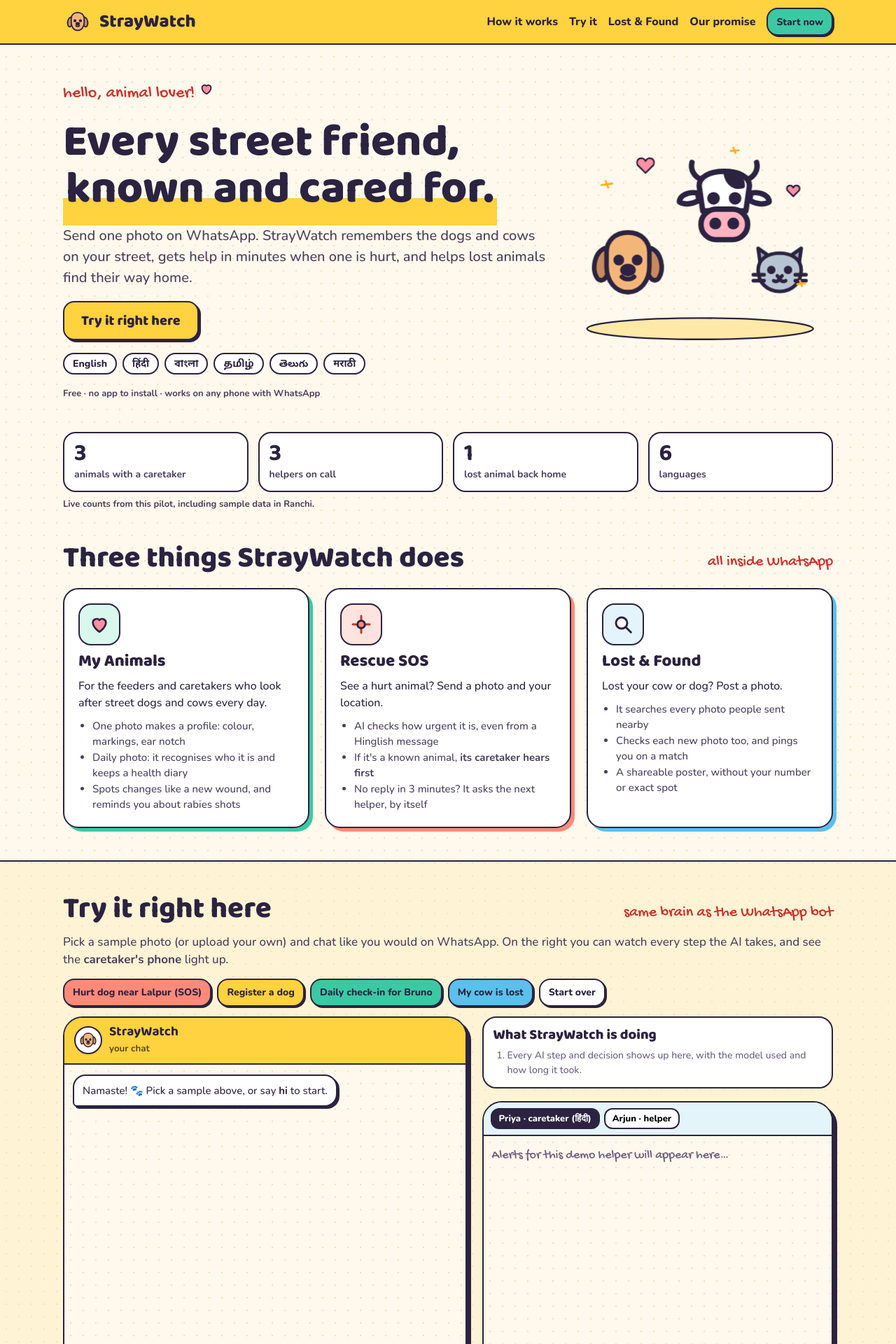
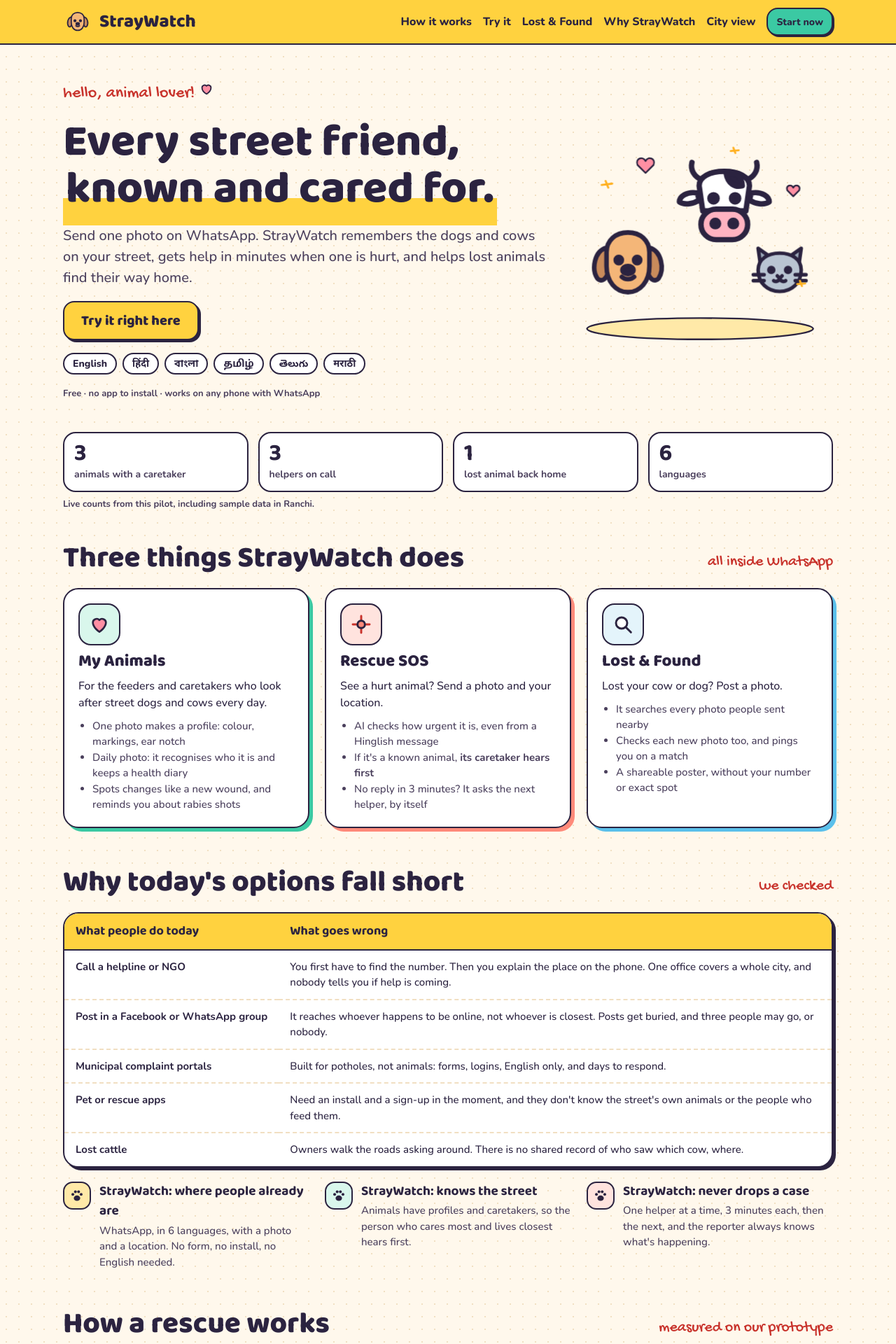
Before and after one commit to meenakshisatpathy20-del/STRAYWATCH, a FastAPI app: page / in a window 1280 px wide. Shown: the top 1920 px of the page at 70% size. Run offline with FastAPI, Linux system fonts and the light colour scheme; data comes from the database, SQL or seed files in the repository; data that the repository does not hold is empty.

Commit message:
Gap analysis, rescue flow and City view pages; mid-chat topic changes; screenshots in README

```diff
--- a/app/main.py
+++ b/app/main.py
@@ -142,6 +142,72 @@ def home(request: Request):
                                                               "wa_number": config.WA_DISPLAY_NUMBER})
 
 
+def city_view() -> dict:
+    """Aggregates for NGOs and municipalities. Areas are ~1 km grid cells; no individual locations are shown."""
+    from datetime import date, timedelta as td
+    from .db import now as _now
+    with SessionLocal() as s:
+        animals = [a for a in s.scalars(select(Animal)) if a.status == "active"]
+        dogs = [a for a in animals if a.species == "dog"]
+
+        def vaccinated(a):
+            v = a.rabies_vaccinated_on or ""
+            return v[:4].isdigit() and (date.today() - date.fromisoformat(v)).days <= 365
+        vax = sum(1 for a in animals if a.species in ("dog", "cat") and vaccinated(a))
+        vax_base = sum(1 for a in animals if a.species in ("dog", "cat"))
+        notched = sum(1 for a in dogs if (a.profile or {}).get("ear_notch"))
+        cases = list(s.scalars(select(Case)))
+        acc = sorted((c.accepted_at - c.created).total_seconds() / 60 for c in cases if c.accepted_at)
+        posts = list(s.scalars(select(LostPost)))
+        found = sorted((p.found_at - p.created).total_seconds() / 3600 for p in posts if p.found_at)
+        since = _now() - td(days=30)
+        cells: dict[tuple, dict] = {}
+
+        def cell(lat, lon):
+            k = (round(lat, 2), round(lon, 2))
+            return cells.setdefault(k, {"area": f"{k[0]:.2f}, {k[1]:.2f}", "sightings": 0, "cattle_road": 0, "sos": 0,
+                                        "unvaccinated": 0, "map": f"https://maps.google.com/?q={k[0]},{k[1]}"})
+        for x in s.scalars(select(Sighting).where(Sighting.created >= since)):
+            c = cell(x.lat, x.lon)
+            c["sightings"] += 1
+            if x.species in ("cow", "buffalo") and (x.profile or {}).get("on_road"):
+                c["cattle_road"] += 1
+        for c in cases:
+            if c.created >= since:
+                cell(c.lat, c.lon)["sos"] += 1
+        for a in animals:
+            if a.lat and a.species in ("dog", "cat") and not vaccinated(a):
+                cell(a.lat, a.lon)["unvaccinated"] += 1
+        actions = []
+        for c in cells.values():
+            if c["cattle_road"] >= 2:
+                actions.append(("Cattle on road", c, f"{c['cattle_road']} cattle-on-road reports: signage, reflective collars, owner outreach"))
+            if c["unvaccinated"] >= 2:
+                actions.append(("Vaccination drive", c, f"{c['unvaccinated']} known animals not vaccinated in the last year"))
+            if c["sos"] >= 2:
+                actions.append(("Rescue hotspot", c, f"{c['sos']} SOS cases in 30 days: ask for more helpers here"))
+        hot = sorted(cells.values(), key=lambda c: (c["sos"] * 3 + c["cattle_road"] * 2 + c["sightings"]), reverse=True)[:6]
+        return {
+            "animals": len(animals), "dogs": len(dogs), "cows": sum(1 for a in animals if a.species == "cow"),
+            "cats": sum(1 for a in animals if a.species == "cat"),
+            "vax_pct": round(100 * vax / vax_base) if vax_base else 0, "vax": vax, "vax_base": vax_base,
+            "notch_pct": round(100 * notched / len(dogs)) if dogs else 0, "notched": notched,
+            "checkins_7d": s.scalar(select(func.count()).select_from(CheckIn).where(CheckIn.created >= _now() - td(days=7))) or 0,
+            "cases": len(cases), "closed": sum(1 for c in cases if c.status == "closed"),
+            "assigned": sum(1 for c in cases if c.status in ("assigned", "closed")),
+            "unanswered": sum(1 for c in cases if c.status == "unanswered"),
+            "median_accept": round(acc[len(acc) // 2], 1) if acc else None,
+            "lost": len(posts), "found": len(found), "median_found_h": round(found[len(found) // 2]) if found else None,
+            "helpers": s.scalar(select(func.count()).select_from(User).where(User.is_volunteer.is_(True))) or 0,
+            "hot": hot, "actions": actions,
+        }
+
+
+@app.get("/city", response_class=HTMLResponse)
+def city(request: Request):
+    return templates.TemplateResponse(request, "city.html", {"c": city_view()})
+
+
 @app.get("/lost/{code}", response_class=HTMLResponse)
 def poster(request: Request, code: str):
     with SessionLocal() as s:
--- a/app/seed.py
+++ b/app/seed.py
@@ -87,9 +87,10 @@ def seed():
         s.add(Sighting(user_id="demo:sunita", photo_id=ph("cow_7.jpg"), species="cow",
                        profile={"species": "cow", "colour": "white"}, lat=RATU_RD[0] + 0.012, lon=RATU_RD[1] + 0.008,
                        source="seen", created=now() - timedelta(hours=20)))
-        for f, dlat in (("cow_3.jpg", 0.02), ("cow_5.jpg", -0.015), ("cow_6.jpg", 0.03)):
-            s.add(Sighting(user_id="demo:sunita", photo_id=ph(f), species="cow", profile={"species": "cow"},
-                           lat=RATU_RD[0] + dlat, lon=RATU_RD[1], source="seen", created=now() - timedelta(hours=30)))
+        # Sample: cattle repeatedly reported on Ratu Road, so the City view shows a hotspot.
+        for f, dlat, hrs in (("cow_3.jpg", 0.001, 30), ("cow_5.jpg", -0.001, 54), ("cow_6.jpg", 0.002, 78)):
+            s.add(Sighting(user_id="demo:sunita", photo_id=ph(f), species="cow", profile={"species": "cow", "on_road": True},
+                           lat=RATU_RD[0] + dlat, lon=RATU_RD[1] + 0.001, source="seen", created=now() - timedelta(hours=hrs)))
 
         s.add(LostPost(code="LF-1001", owner_id="demo:ramesh", name="Gauri", species="cow", photo_id=ph("cow_4.jpg"),
                        profile={"species": "cow", "colour": "white", "markings": "curved horns", "ear_tag": True},
--- a/app/static/style.css
+++ b/app/static/style.css
@@ -132,3 +132,22 @@ footer .wrap{display:flex;flex-wrap:wrap;justify-content:space-between;gap:12px}
   .hero{padding-top:28px}
   .msgs{height:460px}
 }
+
+/* gap table + flow */
+.tablebox{overflow-x:auto}
+table.cmp{width:100%;border-collapse:collapse;font-size:15px}
+table.cmp th{background:var(--sun);text-align:left;padding:12px 16px;border-bottom:2.5px solid var(--ink);font-family:"Baloo 2";font-size:18px}
+table.cmp td{padding:12px 16px;border-bottom:2px dashed var(--dot);vertical-align:top}
+table.cmp tr:last-child td{border-bottom:0}
+table.cmp td:first-child{white-space:nowrap}
+@media (max-width:700px){table.cmp td:first-child{white-space:normal;min-width:120px}}
+ol.flow{list-style:none;margin:0;padding:0;display:grid;grid-template-columns:repeat(auto-fit,minmax(165px,1fr));gap:14px}
+ol.flow li{position:relative;background:#fff;border:2.5px solid var(--ink);border-radius:18px;box-shadow:3px 3px 0 var(--ink);padding:14px 12px 12px}
+ol.flow li .n{display:inline-flex;width:30px;height:30px;border-radius:15px;border:2.5px solid var(--ink);background:var(--sun);align-items:center;justify-content:center;font-weight:800;margin-bottom:6px}
+ol.flow li b{display:block;font-family:"Baloo 2";font-size:18px;line-height:1.15}
+ol.flow li p{margin:4px 0 0;font-size:14px;color:var(--ink2)}
+ol.flow li em{display:inline-block;margin-top:8px;font-style:normal;font-size:12px;font-weight:800;background:var(--mint-soft);border:2px solid var(--ink);border-radius:10px;padding:0 8px}
+/* city */
+.kpis{display:grid;grid-template-columns:repeat(auto-fit,minmax(180px,1fr));gap:14px}
+.bar{height:14px;border:2px solid var(--ink);border-radius:8px;background:#fff;overflow:hidden;margin-top:8px}
+.bar i{display:block;height:100%;background:var(--mint)}
--- a/app/templates/index.html
+++ b/app/templates/index.html
@@ -21,7 +21,8 @@
       <a href="#how">How it works</a>
       <a href="#try">Try it</a>
       <a href="#lost">Lost &amp; Found</a>
-      <a href="#promise">Our promise</a>
+      <a href="#gap">Why StrayWatch</a>
+      <a href="/city">City view</a>
       {% if wa_number %}<a class="btn mint small" href="https://wa.me/{{ wa_number }}?text=hi">Open on WhatsApp</a>
       {% else %}<a class="btn mint small" href="#try">Start now</a>{% endif %}
     </nav>
@@ -91,6 +92,45 @@
         <ul><li>It searches every photo people sent nearby</li><li>Checks each new photo too, and pings you on a match</li><li>A shareable poster, without your number or exact spot</li></ul>
       </div>
     </div>
+  </div>
+</section>
+
+
+<section id="gap" style="padding-top:10px">
+  <div class="wrap">
+    <div class="section-title"><h2>Why today's options fall short</h2><span class="hand">we checked</span></div>
+    <div class="tablebox card" style="padding:0">
+      <table class="cmp">
+        <thead><tr><th scope="col">What people do today</th><th scope="col">What goes wrong</th></tr></thead>
+        <tbody>
+          <tr><td><b>Call a helpline or NGO</b></td><td>You first have to find the number. Then you explain the place on the phone. One office covers a whole city, and nobody tells you if help is coming.</td></tr>
+          <tr><td><b>Post in a Facebook or WhatsApp group</b></td><td>It reaches whoever happens to be online, not whoever is closest. Posts get buried, and three people may go, or nobody.</td></tr>
+          <tr><td><b>Municipal complaint portals</b></td><td>Built for potholes, not animals: forms, logins, English only, and days to respond.</td></tr>
+          <tr><td><b>Pet or rescue apps</b></td><td>Need an install and a sign-up in the moment, and they don't know the street's own animals or the people who feed them.</td></tr>
+          <tr><td><b>Lost cattle</b></td><td>Owners walk the roads asking around. There is no shared record of who saw which cow, where.</td></tr>
+        </tbody>
+      </table>
+    </div>
+    <div class="grid3" style="margin-top:20px">
+      <div class="promise"><div class="dot" style="background:var(--sun-soft)">{{ d.paw(22) }}</div><div><b>StrayWatch: where people already are</b><p>WhatsApp, in 6 languages, with a photo and a location. No form, no install, no English needed.</p></div></div>
+      <div class="promise"><div class="dot" style="background:var(--mint-soft)">{{ d.paw(22) }}</div><div><b>StrayWatch: knows the street</b><p>Animals have profiles and caretakers, so the person who cares most and lives closest hears first.</p></div></div>
+      <div class="promise"><div class="dot" style="background:var(--coral-soft)">{{ d.paw(22) }}</div><div><b>StrayWatch: never drops a case</b><p>One helper at a time, 3 minutes each, then the next, and the reporter always knows what's happening.</p></div></div>
+    </div>
+  </div>
+</section>
+
+<section id="flow" style="padding-top:10px">
+  <div class="wrap">
+    <div class="section-title"><h2>How a rescue works</h2><span class="hand">measured on our prototype</span></div>
+    <ol class="flow">
+      <li><span class="n">1</span><b>Photo + location</b><p>Sent on WhatsApp, in any of 6 languages. At night, words are enough.</p></li>
+      <li><span class="n">2</span><b>AI reads the scene</b><p>Species, injury, urgency, on-road. The reporter's words override a calm-looking photo.</p><em>~2–3 s</em></li>
+      <li><span class="n">3</span><b>Is it a known animal?</b><p>Compared with registered animals within 1 km in one contact sheet.</p><em>~1.2 s</em></li>
+      <li><span class="n">4</span><b>Caretaker first</b><p>Then helpers within 8 km, nearest first, with photo, distance and safety card.</p><em>alert in ~6 s</em></li>
+      <li><span class="n">5</span><b>No reply? Next helper</b><p>Every 3 minutes, automatically. The reporter gets an update each time.</p><em>3 min / hop</em></li>
+      <li><span class="n">6</span><b>Safe and closed</b><p>Helper taps "safe", the reporter is told, and the animal's health diary is updated.</p></li>
+    </ol>
+    <p class="note">Worst case with 4 helpers in range: the 4th is asked by minute 9. With one caretaker nearby, most cases need only the first alert.</p>
   </div>
 </section>
 
@@ -189,7 +229,7 @@
 <footer>
   <div class="wrap">
     <div>Made with 💛 in Ranchi. StrayWatch helps people help animals; it does not replace a vet or emergency services.</div>
-    <div><b>AI by the BharatCode model API</b> · <a href="https://github.com/meenakshisatpathy20-del/straywatch">Source on GitHub</a></div>
+    <div><a href="/city">City view for NGOs &amp; municipalities</a> · <b>AI by the BharatCode model API</b> · <a href="https://github.com/meenakshisatpathy20-del/straywatch">Source on GitHub</a></div>
   </div>
 </footer>
 <script src="/static/app.js"></script>
```
Also changed, not shown: app/engine.py (+20 -2 lines), app/templates/city.html (added, +64 -0 lines), tests/test_engine.py (+17 -0 lines), README.md, 7 other files.
